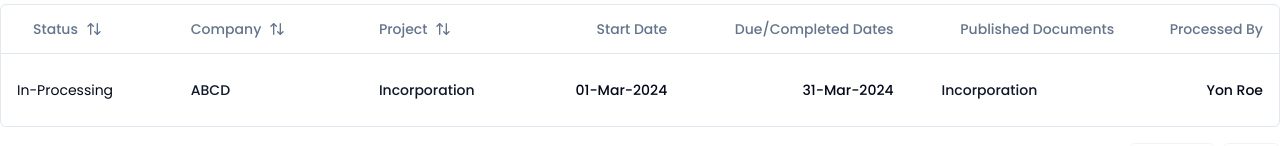
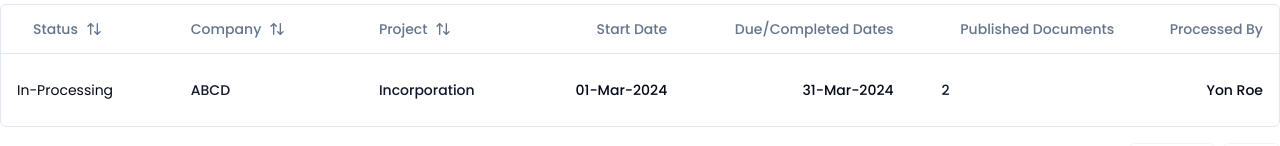
Before and after one commit to omunite215/CsAccountMultiple, a Next.js app: page / in a window 1280 px wide. Shown: the part 395-541 px from the top of the page. Built offline with nearby package versions, Linux system fonts and the light colour scheme.

Commit message:
Added Filter field for Processed By

```diff
--- a/components/Tables/Projects.tsx
+++ b/components/Tables/Projects.tsx
@@ -152,7 +152,7 @@ export const columns: ColumnDef<ProjectData>[] = [
             href={`/document_status/${row.original.id}`}
             className={buttonVariants({ variant: "link" })}
           >
-            {row.getValue("project")}
+            {row.getValue("published")}
           </Link>
         </div>
       );
```
